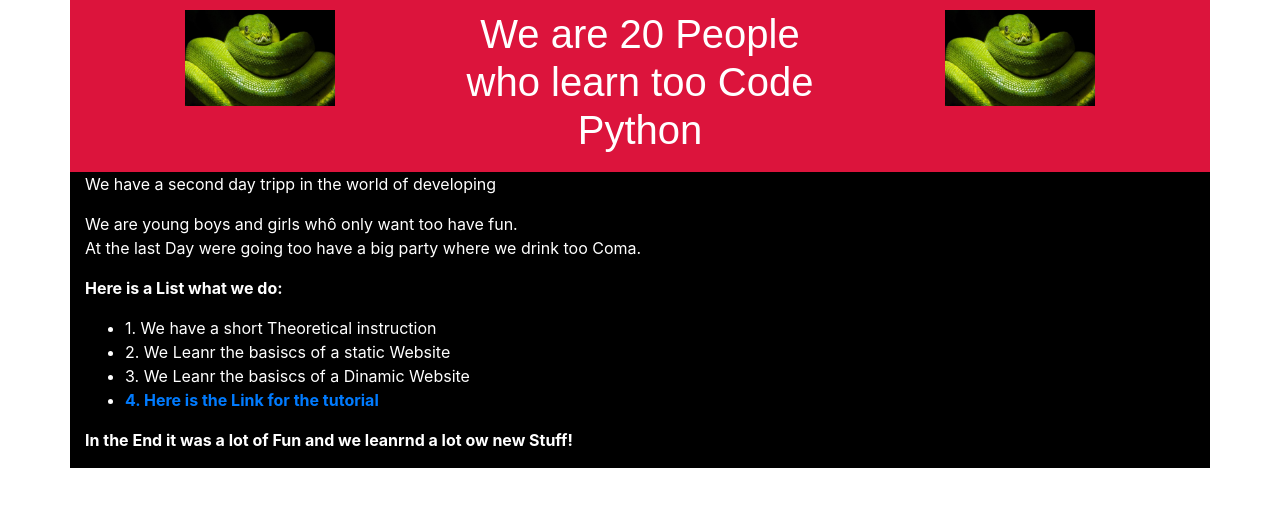
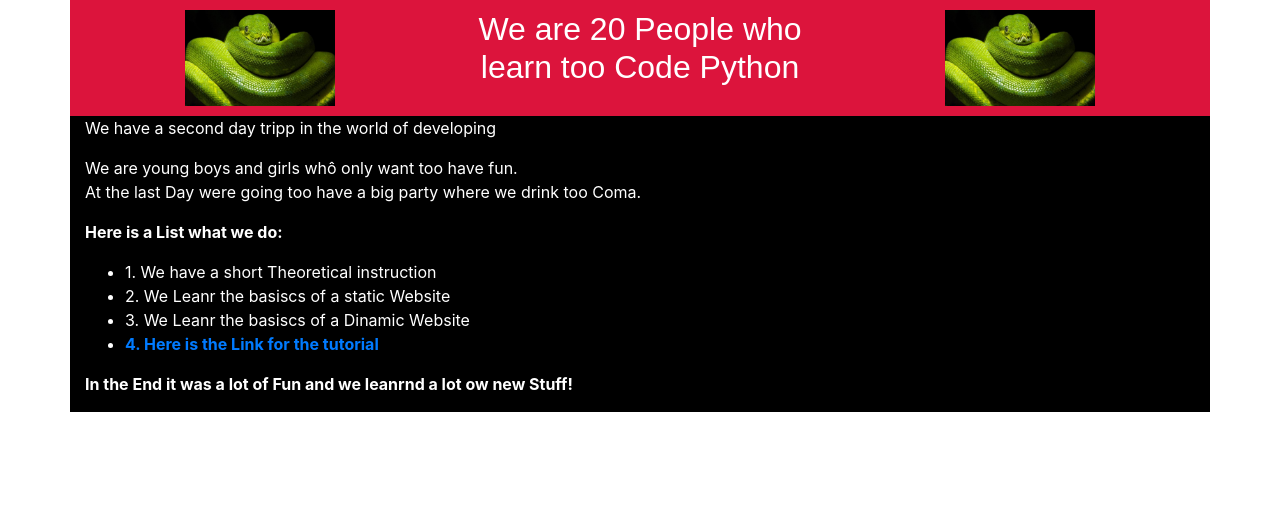
Before and after one commit to mischareolon/mischareolon.github.io, a plain HTML site: page index.html in a window 1280 px wide. Drawn offline with nearby package versions, Linux system fonts and the light colour scheme; files whose address does not match are found by name.

Commit message:
Seventh commit: change Header

```diff
--- a/CSS.css
+++ b/CSS.css
@@ -26,3 +26,8 @@ h1 {
 		color: #ffffff;
 
 }
+
+.col-sm h1 {
+		font-size: 2.0rem;
+
+}
```
